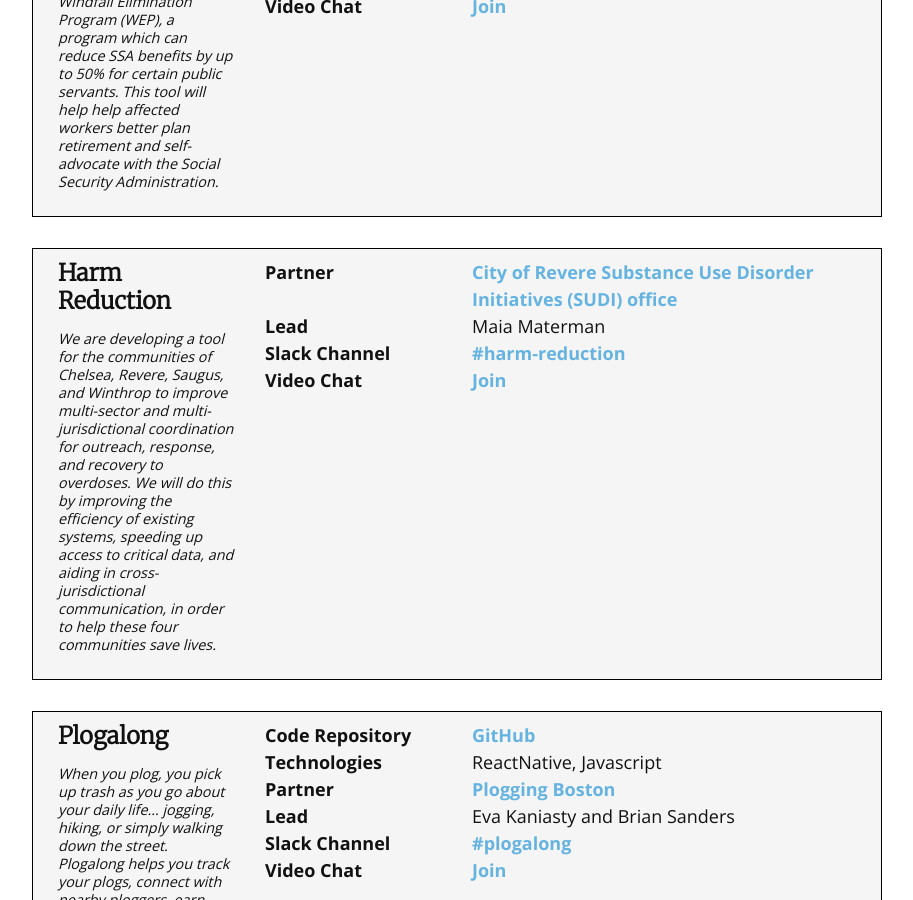
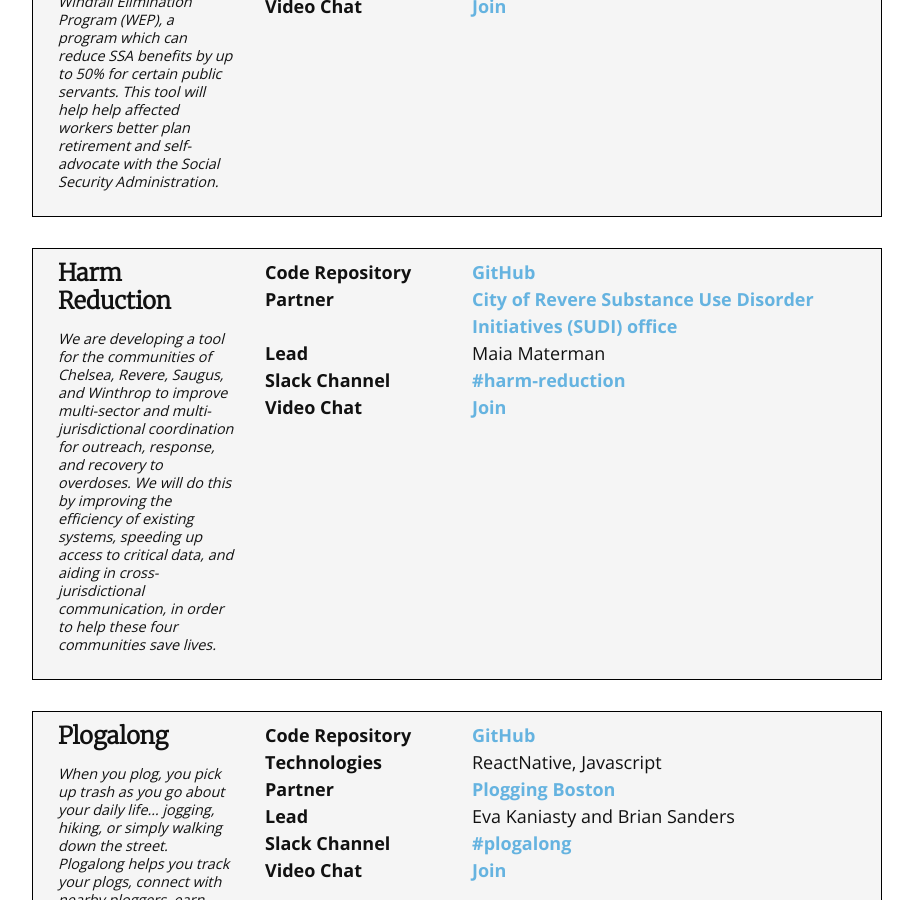
Before and after one commit to codeforboston/codeforboston.org, a Jekyll site: the page built from projects.html, in a window 1280 px wide and 900 px high, scrolled down 1499 px. Shown: the whole window, without its empty margins (183-1096 px from the left). Built offline with Jekyll 4.4.1, drawn with Linux system fonts in a browser that asks for light colours; nearby versions of some CDN libraries; some of the changed lines change nothing that is shown.

Commit message:
added harm reduction repo

```diff
--- a/_data/projects/active.yml
+++ b/_data/projects/active.yml
@@ -55,6 +55,7 @@
   hangoutsSlug: windfallawareness
 -
   name: Harm Reduction
+  repository: https://github.com/codeforboston/harm-reduction
   elevatorPitch: >-
     We are developing a tool for the communities of Chelsea, Revere, Saugus, and Winthrop to
     improve multi-sector and multi-jurisdictional coordination for outreach, response, and
```
